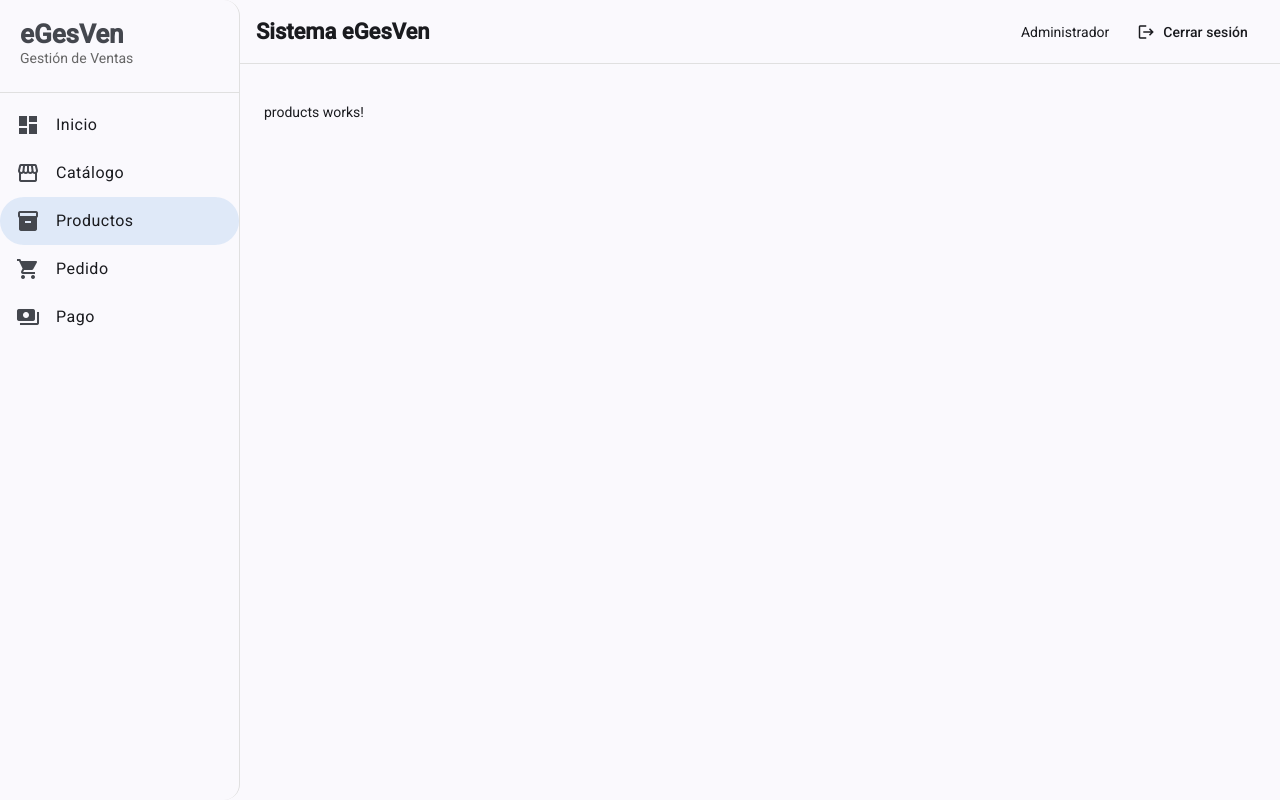
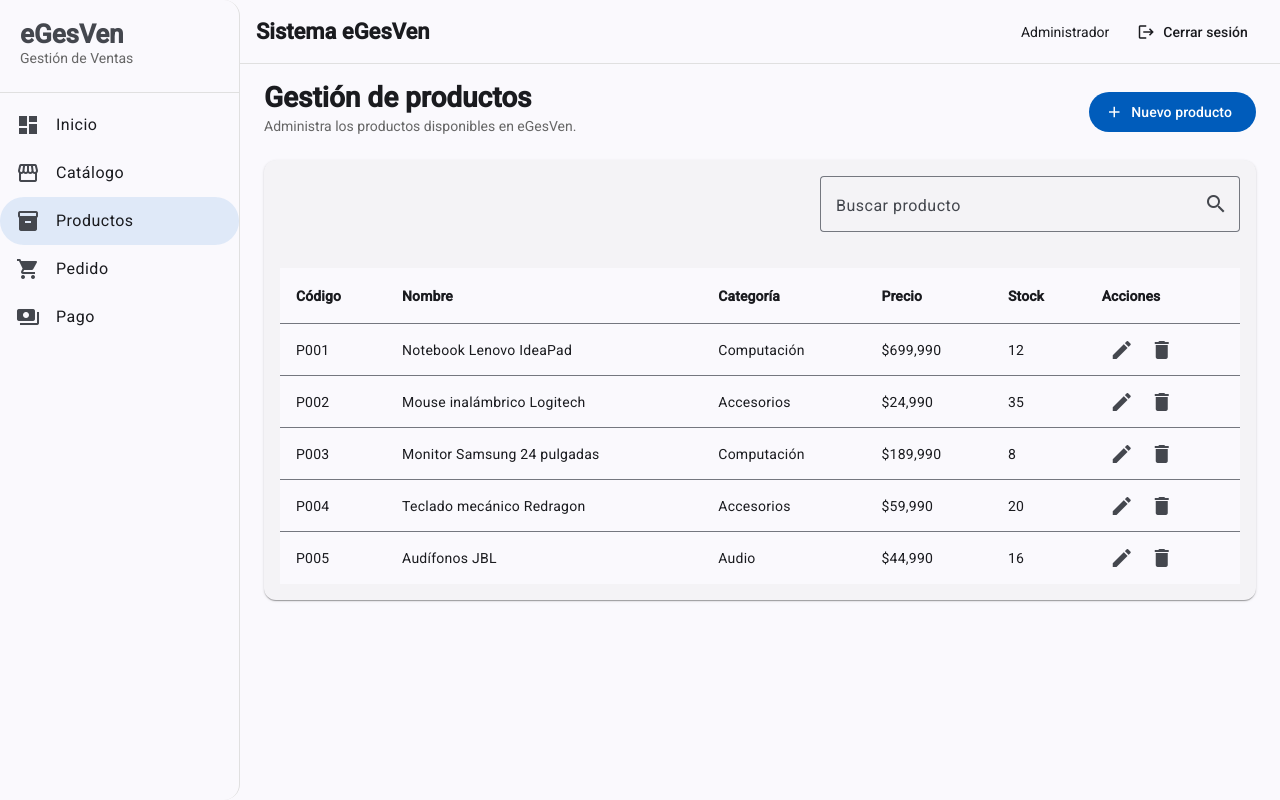
Before and after one commit to Aalioth1/eGesVen, an Angular app: page /products in a window 1280 px wide. Built offline with nearby package versions, Linux system fonts and the light colour scheme.

Commit message:
Incorporación de la tabla de gestión de productos

```diff
--- a/src/app/pages/products/products.css
+++ b/src/app/pages/products/products.css
@@ -0,0 +1,80 @@
+.products-page {
+  display: flex;
+  flex-direction: column;
+  gap: 24px;
+}
+
+.page-header {
+  display: flex;
+  align-items: center;
+  justify-content: space-between;
+  gap: 24px;
+}
+
+.page-header h1 {
+  margin: 0;
+  font-size: 28px;
+  font-weight: 700;
+}
+
+.page-header p {
+  margin: 8px 0 0;
+  color: #666;
+}
+
+.table-toolbar {
+  display: flex;
+  justify-content: flex-end;
+  margin-bottom: 16px;
+}
+
+.table-toolbar mat-form-field {
+  width: 100%;
+  max-width: 420px;
+}
+
+.table-container {
+  overflow-x: auto;
+}
+
+.products-table {
+  width: 100%;
+}
+
+th {
+  font-weight: 700;
+}
+
+.empty-state {
+  min-height: 220px;
+  display: flex;
+  flex-direction: column;
+  align-items: center;
+  justify-content: center;
+  color: #666;
+}
+
+.empty-state mat-icon {
+  width: 48px;
+  height: 48px;
+  font-size: 48px;
+}
+
+.empty-state p {
+  margin: 12px 0 0;
+}
+
+@media (max-width: 700px) {
+  .page-header {
+    align-items: stretch;
+    flex-direction: column;
+  }
+
+  .page-header button {
+    width: 100%;
+  }
+
+  .table-toolbar mat-form-field {
+    max-width: none;
+  }
+}
--- a/src/app/pages/products/products.html
+++ b/src/app/pages/products/products.html
@@ -1 +1,113 @@
-<p>products works!</p>
+<section class="products-page">
+  <div class="page-header">
+    <div>
+      <h1>Gestión de productos</h1>
+      <p>Administra los productos disponibles en eGesVen.</p>
+    </div>
+
+    <button mat-flat-button type="button">
+      <mat-icon>add</mat-icon>
+      Nuevo producto
+    </button>
+  </div>
+
+  <mat-card>
+    <mat-card-content>
+      <div class="table-toolbar">
+        <mat-form-field appearance="outline">
+          <mat-label>Buscar producto</mat-label>
+
+          <input
+            matInput
+            type="text"
+            [(ngModel)]="searchTerm"
+            (input)="filterProducts()"
+            placeholder="Código, nombre o categoría"
+          />
+
+          <mat-icon matSuffix>search</mat-icon>
+        </mat-form-field>
+      </div>
+
+      <div class="table-container">
+        <table
+          mat-table
+          [dataSource]="filteredProducts"
+          class="products-table"
+        >
+          <ng-container matColumnDef="code">
+            <th mat-header-cell *matHeaderCellDef>Código</th>
+            <td mat-cell *matCellDef="let product">
+              {{ product.code }}
+            </td>
+          </ng-container>
+
+          <ng-container matColumnDef="name">
+            <th mat-header-cell *matHeaderCellDef>Nombre</th>
+            <td mat-cell *matCellDef="let product">
+              {{ product.name }}
+            </td>
+          </ng-container>
+
+          <ng-container matColumnDef="category">
+            <th mat-header-cell *matHeaderCellDef>Categoría</th>
+            <td mat-cell *matCellDef="let product">
+              {{ product.category }}
+            </td>
+          </ng-container>
+
+          <ng-container matColumnDef="price">
+            <th mat-header-cell *matHeaderCellDef>Precio</th>
+            <td mat-cell *matCellDef="let product">
+              {{ product.price | currency:'CLP':'symbol-narrow':'1.0-0' }}
+            </td>
+          </ng-container>
+
+          <ng-container matColumnDef="stock">
+            <th mat-header-cell *matHeaderCellDef>Stock</th>
+            <td mat-cell *matCellDef="let product">
+              {{ product.stock }}
+            </td>
+          </ng-container>
+
+          <ng-container matColumnDef="actions">
+            <th mat-header-cell *matHeaderCellDef>Acciones</th>
+            <td mat-cell *matCellDef="let product">
+              <button
+                mat-icon-button
+                type="button"
+                aria-label="Editar producto"
+                (click)="editProduct(product)"
+              >
+                <mat-icon>edit</mat-icon>
+              </button>
+
+              <button
+                mat-icon-button
+                type="button"
+                aria-label="Eliminar producto"
+                (click)="deleteProduct(product)"
+              >
+                <mat-icon>delete</mat-icon>
+              </button>
+            </td>
+          </ng-container>
+
+          <tr mat-header-row *matHeaderRowDef="displayedColumns"></tr>
+
+          <tr
+            mat-row
+            *matRowDef="let row; columns: displayedColumns"
+          ></tr>
+        </table>
+
+        @if (filteredProducts.length === 0) {
+          <div class="empty-state">
+            <mat-icon>inventory_2</mat-icon>
+            <p>No se encontraron productos.</p>
+          </div>
+        }
+      </div>
+    </mat-card-content>
+  </mat-card>
+</section>
--- a/src/app/pages/products/products.ts
+++ b/src/app/pages/products/products.ts
@@ -1,11 +1,87 @@
-import { Component } from '@angular/core';
+import { Component, OnInit } from '@angular/core';
+import { FormsModule } from '@angular/forms';
+
+import { MatButtonModule } from '@angular/material/button';
+import { MatCardModule } from '@angular/material/card';
+import { MatFormFieldModule } from '@angular/material/form-field';
+import { MatIconModule } from '@angular/material/icon';
+import { MatInputModule } from '@angular/material/input';
+import { MatTableModule } from '@angular/material/table';
+
+import { Product } from '../../models/product';
+import { ProductService } from '../../services/product';
+import { CurrencyPipe } from '@angular/common';
 
 @Component({
   selector: 'app-products',
-  imports: [],
+  imports: [
+    CurrencyPipe,
+    FormsModule,
+    MatButtonModule,
+    MatCardModule,
+    MatFormFieldModule,
+    MatIconModule,
+    MatInputModule,
+    MatTableModule,
+  ],
   templateUrl: './products.html',
   styleUrl: './products.css',
 })
-export class Products {
+export class Products implements OnInit {
+  products: Product[] = [];
+  filteredProducts: Product[] = [];
+  searchTerm = '';
 
+  displayedColumns: string[] = [
+    'code',
+    'name',
+    'category',
+    'price',
+    'stock',
+    'actions',
+  ];
+
+  constructor(private productService: ProductService) {}
+
+  ngOnInit(): void {
+    this.loadProducts();
+  }
+
+  loadProducts(): void {
+    this.products = this.productService.getProducts();
+    this.filteredProducts = [...this.products];
+  }
+
+  filterProducts(): void {
+    const normalizedTerm = this.searchTerm.trim().toLowerCase();
+
+    if (!normalizedTerm) {
+      this.filteredProducts = [...this.products];
+      return;
+    }
+
+    this.filteredProducts = this.products.filter((product) =>
+      product.name.toLowerCase().includes(normalizedTerm) ||
+      product.code.toLowerCase().includes(normalizedTerm) ||
+      product.category.toLowerCase().includes(normalizedTerm),
+    );
+  }
+
+  editProduct(product: Product): void {
+    console.log('Editar producto:', product);
+  }
+
+  deleteProduct(product: Product): void {
+    const confirmed = window.confirm(
+      `¿Deseas eliminar el producto "${product.name}"?`,
+    );
+
+    if (!confirmed) {
+      return;
+    }
+
+    this.productService.deleteProduct(product.id);
+    this.loadProducts();
+    this.filterProducts();
+  }
 }
```
